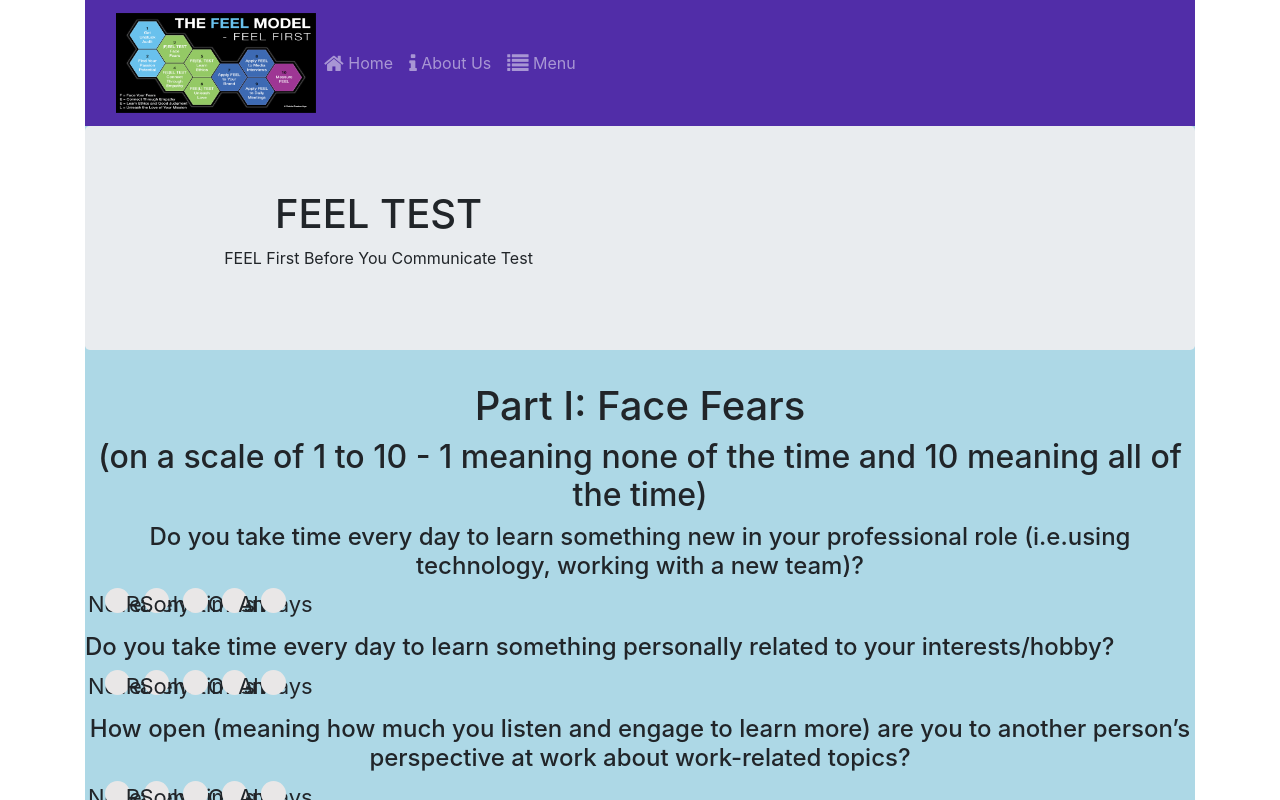
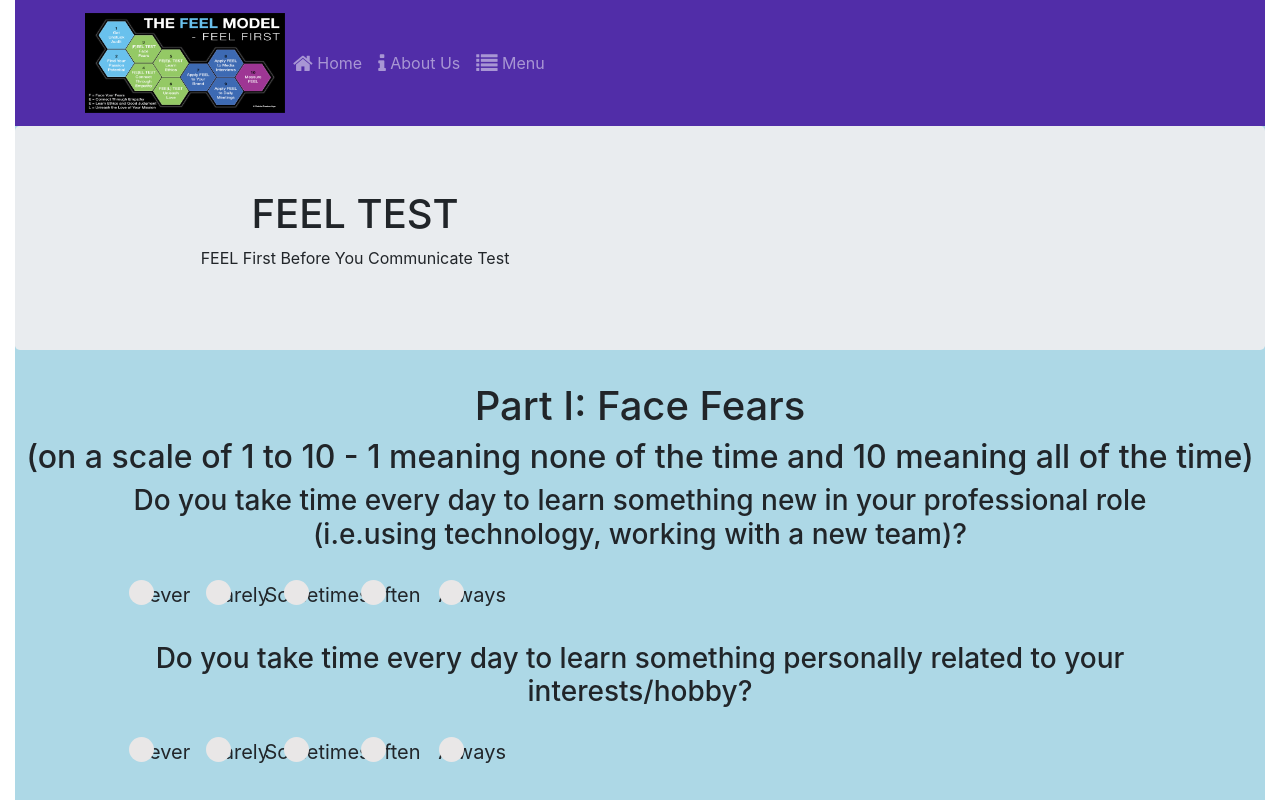
Before and after one commit to juancjara/feeltest, a React (Create React App) app: page /FEEL in a window 1280 px wide. Shown: the top 800 px of the page. Built offline with nearby package versions, Linux system fonts and the light colour scheme.

Commit message:
update ratings and remove .idea

```diff
--- a/src/App.css
+++ b/src/App.css
@@ -29,9 +29,6 @@
 }
 
 
-input {
-    padding:100px;
-}
 
 @keyframes App-logo-spin {
   from {
@@ -46,9 +43,9 @@ input {
     display: block;
     position: relative;
     padding-left: 35px;
-    margin-bottom: 12px;
-    cursor: pointer;
-    font-size: 22px;
+    padding-bottom: 12px;
+    cursor: auto;
+    font-size: 20px;
     -webkit-user-select: none;
     -moz-user-select: none;
     -ms-user-select: none;
@@ -59,9 +56,10 @@ input {
 .questions input {
     position: absolute;
     opacity: 0;
-    cursor: pointer;
+    cursor: None;
     height: 0;
     width: 0;
+
 }
 
 /* Create a custom radio button */
@@ -71,6 +69,8 @@ input {
     left: 0;
     height: 25px;
     width: 25px;
+    cursor: pointer;
+    margin-top:20px;
     background-color: #e9e7e7;
     border-radius: 50%;
 }
@@ -82,7 +82,7 @@ input {
 
 /* When the radio button is checked, add a background */
 .questions input:checked ~ .checkmark {
-    background-color: #81e975;
+    background-color: #000000;
 }
 
 /* Create the indicator (the dot/circle - hidden when not checked) */
@@ -107,6 +107,11 @@ input {
     background: #ffffff;
 }
 
+.form-check {
+    padding-bottom:20px;
+    padding-top:20px;
+}
+
 .footer{
     padding: 200px 0px 50px 0px;
 }
@@ -120,21 +125,16 @@ input {
 }
 
 
-
 .one {
     background-color: #add8e6;
-
-
 }
 
 .two {
     background-color: #b9eeb4;
-
 }
 
 .three {
     background-color: #9ea5ee;
-
 }
 
 .four {
--- a/src/App.js
+++ b/src/App.js
@@ -10,7 +10,7 @@ class App extends Component {
   render() {
     return (
         <BrowserRouter>
-            <div class="App">
+            <div className="App">
                 <Route exact path="/" component={Main} />
                 <Route exact path="/FEEL" component={Quiz} />
             </div>
--- a/src/components/MainComponent.js
+++ b/src/components/MainComponent.js
@@ -26,7 +26,7 @@ class Main extends Component {
                 <h1> FEEL First Before You Communicate TEST </h1>
                 <img className="pic" src={feel}></img>
                 <div>
-                    <Button onClick={this.goToQuiz} class='btn btn-lg btn-info'>Start the FEEL test!</Button>
+                    <Button onClick={this.goToQuiz} className='btn btn-lg btn-info'>Start the FEEL test!</Button>
                 </div>
                 <Footer/>
             </div>
--- a/src/components/QuestionCompoent.js
+++ b/src/components/QuestionCompoent.js
@@ -22,21 +22,22 @@ class Question extends Component {
         console.log("You have submitted:", this.state.selectedOption);
     };
 
-    RenderRating(number) {
+    RenderRating(displayOption) {
         return (
-            <div className="form-check col-sm-1">
+            <div className="form-check col-md-2">
                 <label>
                     <input
                         type="radio"
                         name="react-tips"
-                        value={number}
-                        checked={this.state.selectedOption === number}
+                        value={displayOption}
+                        checked={this.state.selectedOption === displayOption}
                         onChange={this.handleOptionChange}
                         className="form-check-input"
                     />
                     <span className="checkmark"></span>
-                    {number}
+                    {displayOption}
                 </label>
+
             </div>
         );
     }
@@ -45,9 +46,10 @@ class Question extends Component {
         return (
             <div className="container">
                 <div className="row">
-                    <h4>{this.props.question_text}</h4>
+                    <h3>{this.props.question_text}</h3>
                     <form className="form-inline questions" onSubmit={this.handleFormSubmit}>
                         <div className="row">
+                            <div className={"col-md-1"}/>
                             {this.RenderRating("Never")}
                             {this.RenderRating("Rarely")}
                             {this.RenderRating("Sometimes")}
--- a/src/components/QuizComponent.js
+++ b/src/components/QuizComponent.js
@@ -24,7 +24,7 @@ class Quiz extends Component {
 
     render() {
         return (
-            <div class="container">
+            <div className="container-fluid">
                 <div className={"one"}>
                     <Header/>
                     <h1>Part I: Face Fears</h1>
@@ -70,7 +70,7 @@ class Quiz extends Component {
 
 
                 <div>
-                    <Button class='btn btn-lg btn-info'>Submit</Button>
+                    <Button className='btn btn-lg btn-info'>Submit</Button>
                 </div>
                 <Footer/>
             </div>
```
Also changed, not shown: 1 other file (tests, documents, lock files or other folders).
